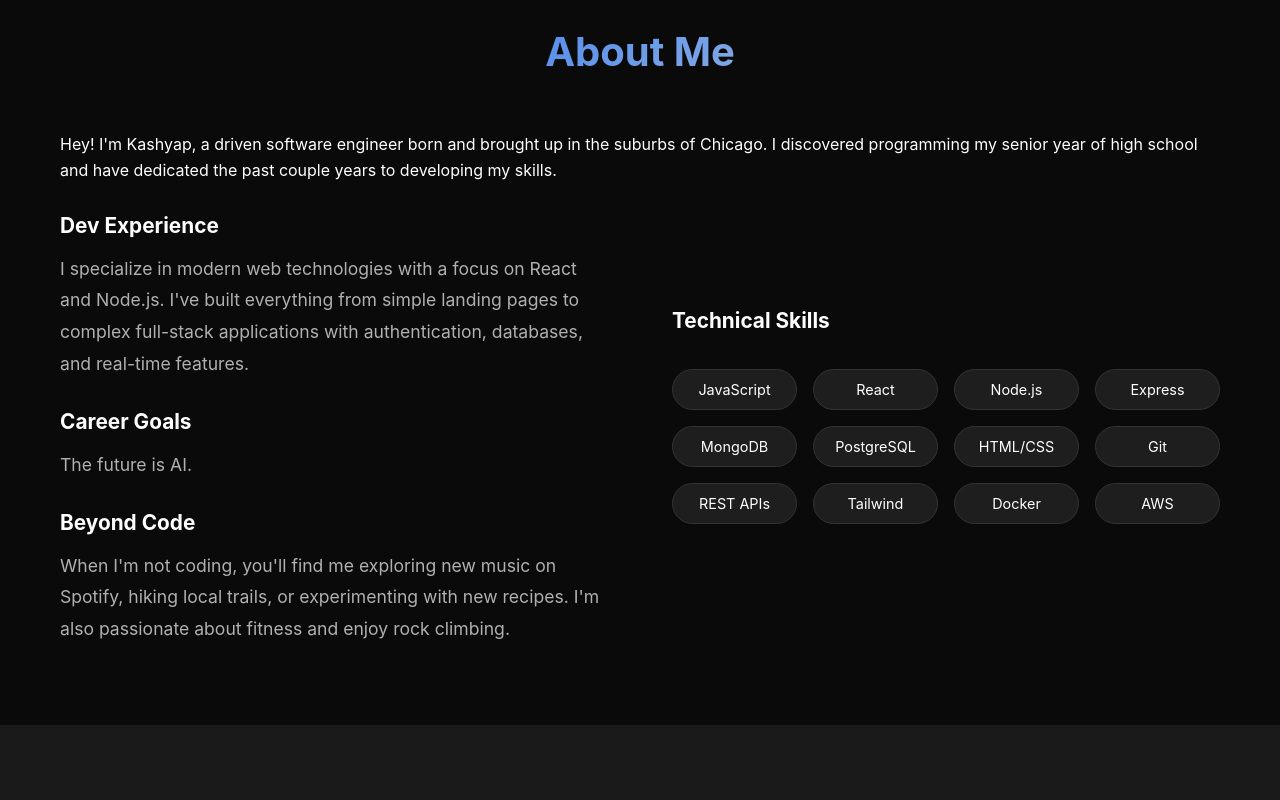
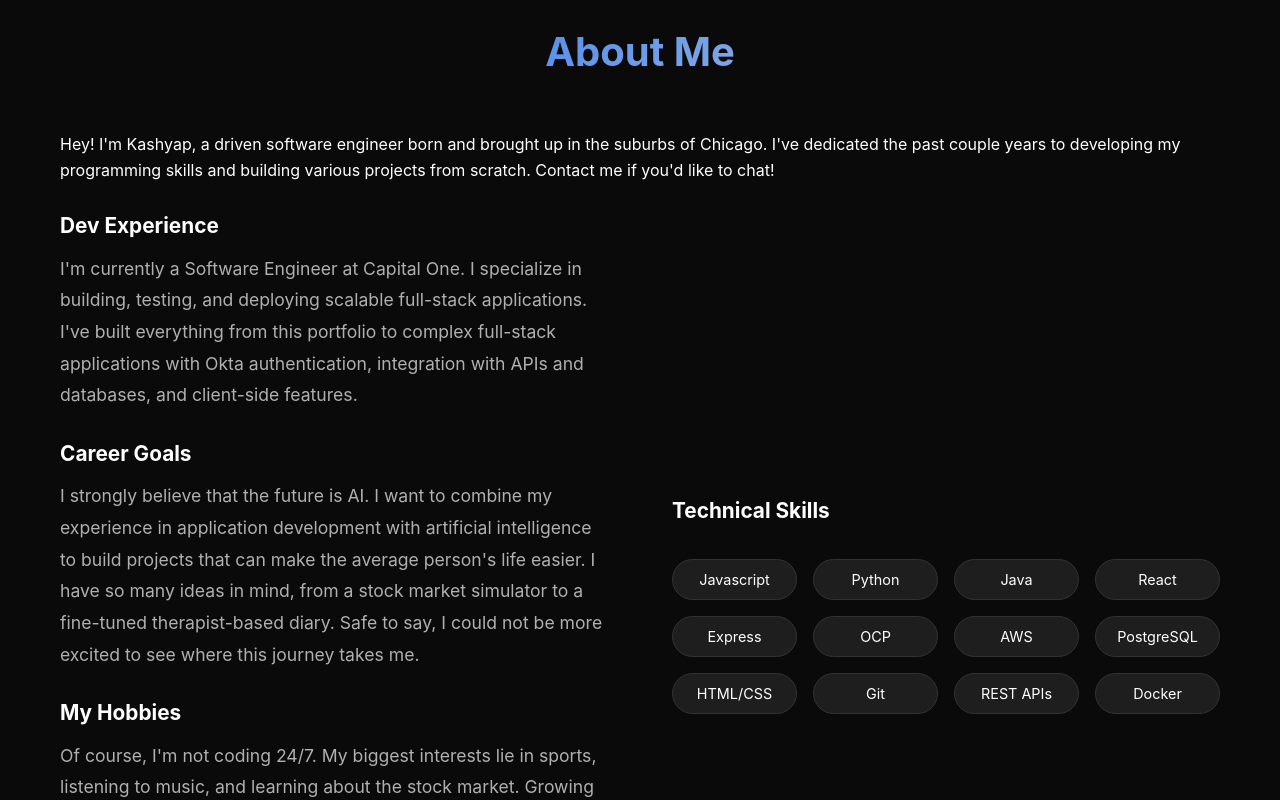
Before and after one commit to KashRama/portfolio-website, a React (Create React App) app: page / in a window 1280 px wide. Shown: the part 860-1660 px from the top of the page. Built offline with nearby package versions, Linux system fonts and the light colour scheme.

Commit message:
About me section and favicon updated

```diff
--- a/public/index.html
+++ b/public/index.html
@@ -24,7 +24,7 @@
       work correctly both with client-side routing and a non-root public URL.
       Learn how to configure a non-root public URL by running `npm run build`.
     -->
-    <title>React App</title>
+    <title>Kash Ramachandrula</title>
   </head>
   <body>
     <noscript>You need to enable JavaScript to run this app.</noscript>
--- a/src/components/About.js
+++ b/src/components/About.js
@@ -3,8 +3,8 @@ import './About.css';
 
 const About = () => {
   const skills = [
-    'JavaScript', 'React', 'Node.js', 'Express', 'MongoDB', 'PostgreSQL',
-    'HTML/CSS', 'Git', 'REST APIs', 'Tailwind', 'Docker', 'AWS'
+    'Javascript', 'Python', 'Java', 'React', 'Express', 'OCP',
+    'AWS', 'PostgreSQL', 'HTML/CSS', 'Git', 'REST APIs', 'Docker'
   ];
 
   return (
@@ -13,28 +13,35 @@ const About = () => {
         <h2 className="section-title">About Me</h2>
         <p>
             Hey! I'm Kashyap, a driven software engineer born and brought up in the suburbs of Chicago.
-            I discovered programming my senior year of high school and have dedicated the past couple
-            years to developing my skills.
+            I've dedicated the past couple years to developing my programming skills and building various projects from scratch.
+            Contact me if you'd like to chat!
+
         </p>
         <div className="about-content">
           <div className="about-text">
             <h3>Dev Experience</h3>
             <p>
-              I specialize in modern web technologies with a focus on React and Node.js.
-              I've built everything from simple landing pages to complex full-stack
-              applications with authentication, databases, and real-time features.
+              I'm currently a Software Engineer at Capital One.
+              I specialize in building, testing, and deploying scalable full-stack applications.
+              I've built everything from this portfolio to complex full-stack
+              applications with Okta authentication, integration with APIs and databases, and client-side features.
             </p>
 
             <h3>Career Goals</h3>
             <p>
-              The future is AI.
+              I strongly believe that the future is AI. I want to combine my experience in application development with
+              artificial intelligence to build projects that can make the average person's life easier.
+              I have so many ideas in mind, from a stock market simulator to a fine-tuned therapist-based diary. Safe to say, I could not
+              be more excited to see where this journey takes me.
             </p>
 
-            <h3>Beyond Code</h3>
+            <h3>My Hobbies</h3>
             <p>
-              When I'm not coding, you'll find me exploring new music on Spotify, hiking
-              local trails, or experimenting with new recipes. I'm also passionate about
-              fitness and enjoy rock climbing.
+              Of course, I'm not coding 24/7. My biggest interests lie in sports, listening to music, and learning about the stock market.
+              Growing up in Chicago, I'm a ride or die Bears/Bulls/Blackhawks/Cubs fan (ask me about anything except the current state of Chicago sports).
+              You'll almost always find me with my XM5s on, listening to new music and trying to branch out of my comfort zone. Rap, hip hop, house, you name it.
+              I've recently picked up interest in the stock market, and it's been a fascinating journey. I've already learned a ton,
+              but there's still so much more I want to explore.
             </p>
           </div>
 
```
Also changed, not shown: 1 other file (tests, documents, lock files or other folders).
